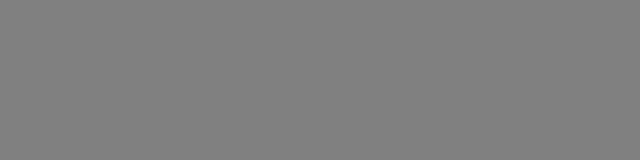
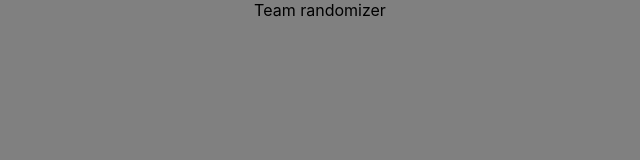
Before and after one commit to Mathias231/Team-randomizer, a React (Create React App) app in the folder client/: page / in a window 1280 px wide. Shown: the top 160 px of the page, without its empty margins (320-960 px from the left). Built offline with nearby package versions, Linux system fonts and the light colour scheme.

Commit message:
Added text

```diff
--- a/client/src/App.js
+++ b/client/src/App.js
@@ -3,7 +3,7 @@ import './css/App.css';
 function App() {
   return (
     <div className="App">
-
+      Team randomizer
     </div>
   );
 }
```
